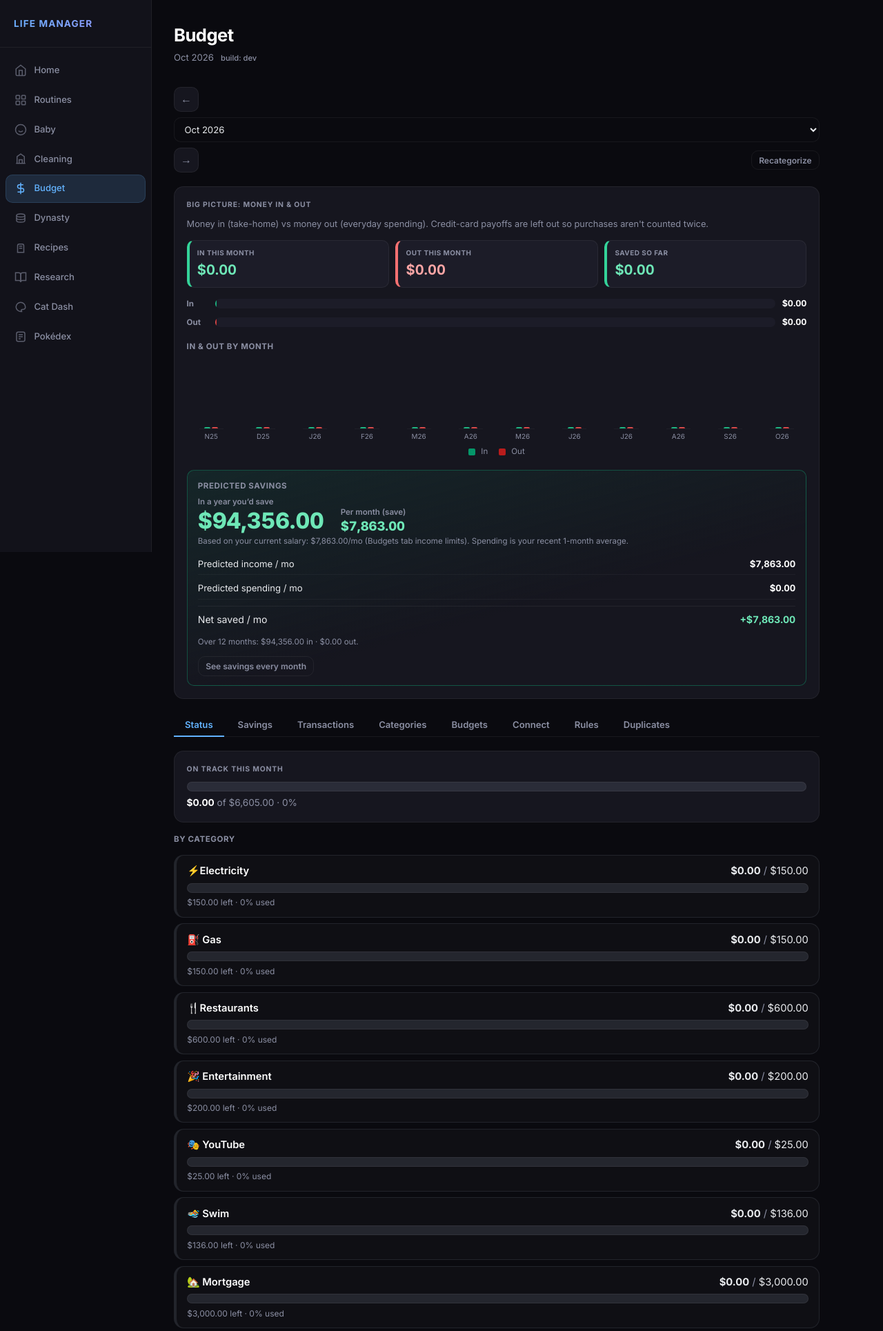
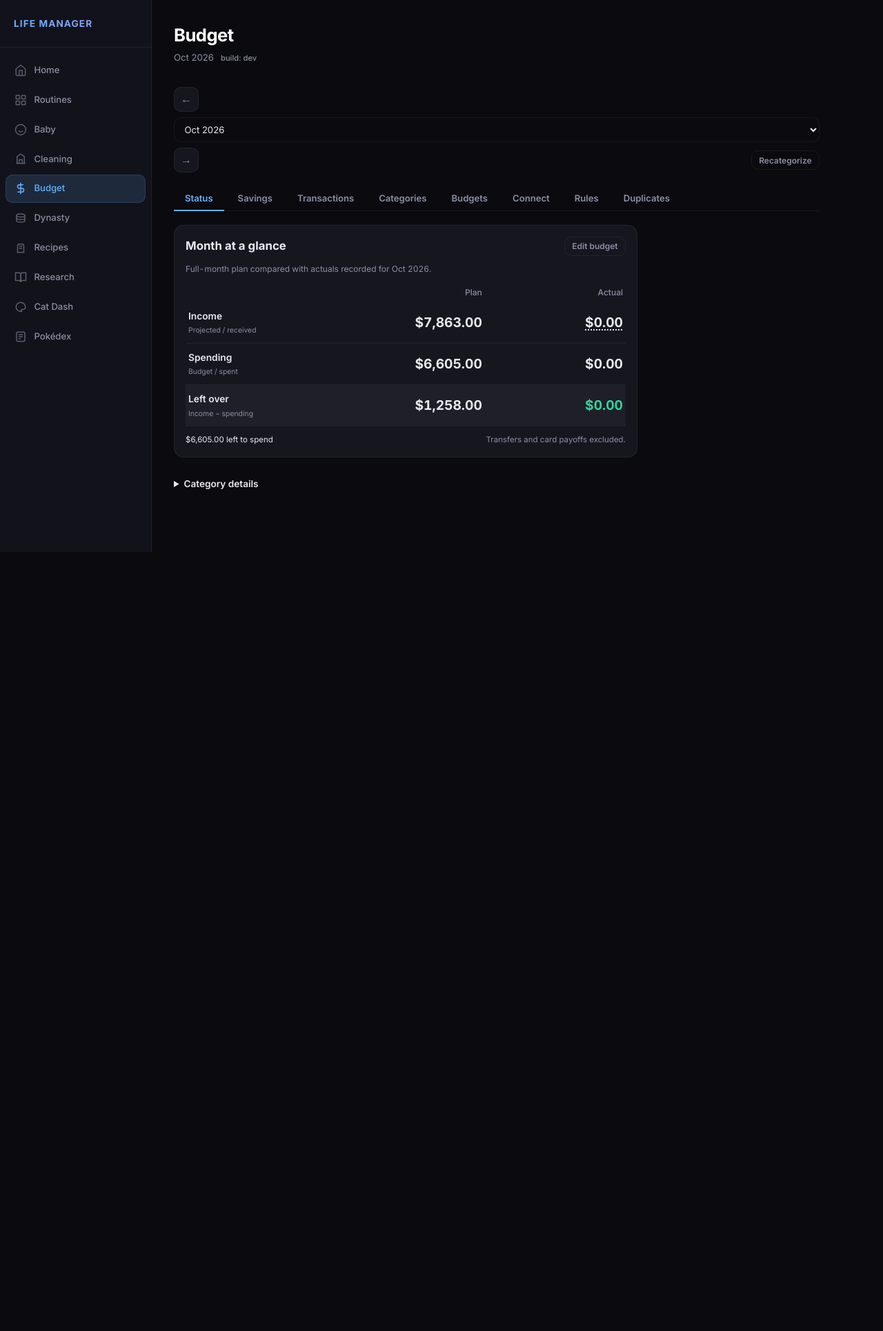
Before and after one commit to Starvard/life-manager, a Flask app: page /budget in a window 1280 px wide. Shown: the top 1929 px of the page at 69% size. After the commit the page ends 800 px from the top, so only its background shows below. Run offline with Flask 3, Linux system fonts and the light colour scheme; data that the repository does not hold is empty; some libraries are stand-ins or nearby versions.

Commit message:
Simplify budget Status to a compact plan versus actual summary (#159)

```diff
--- a/static/css/budget-polish.css
+++ b/static/css/budget-polish.css
@@ -51,3 +51,30 @@ body.budget-polish-active .budget-at-a-glance { display: none; }
 @media (max-width:1100px){ .budget-polish-grid-compact{grid-template-columns:repeat(2,minmax(0,1fr))} }
 @media (max-width:820px){ .budget-polish-header{display:block}.budget-polish-note{margin-top:.45rem}.budget-polish-grid{grid-template-columns:repeat(2,minmax(0,1fr))} }
 @media (max-width:560px){ .budget-polish-grid,.budget-polish-grid-compact{grid-template-columns:1fr}.budget-polish-pair{gap:.5rem}.budget-polish-value{font-size:1.18rem} }
+
+/* Compact, reactive monthly status comparison. */
+.budget-month-summary { max-width: 42rem; padding: 1rem; }
+.budget-month-summary-head { display: flex; align-items: center; justify-content: space-between; gap: .6rem; }
+.budget-month-summary-head h2 { margin: 0; font-size: 1.05rem; }
+.budget-month-table { width: 100%; border-collapse: collapse; table-layout: fixed; font-variant-numeric: tabular-nums; }
+.budget-month-table caption { text-align: left; font-size: .75rem; padding: .65rem 0 .35rem; }
+.budget-month-table th, .budget-month-table td { padding: .65rem .25rem; text-align: right; overflow-wrap: anywhere; }
+.budget-month-table thead th { color: var(--text-muted); font-size: .75rem; font-weight: 500; padding-bottom: .25rem; }
+.budget-month-table th:first-child { text-align: left; width: 36%; }
+.budget-month-table tbody th { font-size: .86rem; font-weight: 600; }
+.budget-month-table small { display: block; margin-top: .15rem; color: var(--text-muted); font-size: .65rem; font-weight: 400; }
+.budget-month-table td { font-size: clamp(.85rem, 3.7vw, 1.2rem); font-weight: 650; }
+.budget-month-table tbody tr + tr { border-top: 1px solid var(--border); }
+.budget-month-table .budget-summary-net { background: rgba(148,163,184,.06); }
+.budget-summary-link { background: none; border: 0; padding: 0; color: var(--accent, #63b3ff); cursor: pointer; font: inherit; }
+.budget-summary-actual { color: inherit; text-decoration: underline dotted; text-underline-offset: .2em; }
+.budget-summary-link:focus-visible { outline: 2px solid var(--accent, #63b3ff); outline-offset: 3px; }
+.budget-summary-footer { display: flex; flex-wrap: wrap; justify-content: space-between; gap: .3rem .8rem; margin-top: .7rem; font-size: .72rem; }
+.budget-month-summary .positive { color: var(--success, #34d399); }
+.budget-month-summary .negative { color: #fca5a5; }
+.budget-status-details { margin: 1rem 0; }
+.budget-status-details > summary { cursor: pointer; font-size: .85rem; font-weight: 600; padding: .5rem 0; }
+@media (max-width: 400px) {
+  .budget-month-summary { padding: .75rem; }
+  .budget-month-table th, .budget-month-table td { padding-left: .15rem; padding-right: .15rem; }
+}
--- a/templates/budget.html
+++ b/templates/budget.html
@@ -37,6 +37,109 @@
     </div>
 </div>
 
+{# ── Sub-tabs ──────────────────────────────────────────────── #}
+<div class="budget-tabs">
+    <button class="budget-tab" :class="{ active: view === 'status' }" @click="view = 'status'">Status</button>
+    <button class="budget-tab" :class="{ active: view === 'savings' }" @click="view = 'savings'">Savings</button>
+    <button class="budget-tab" :class="{ active: view === 'transactions' }" @click="view = 'transactions'">Transactions</button>
+    <button class="budget-tab" :class="{ active: view === 'categories' }" @click="view = 'categories'">Categories</button>
+    <button class="budget-tab" :class="{ active: view === 'budgets' }" @click="view = 'budgets'">Budgets</button>
+    <button class="budget-tab" :class="{ active: view === 'connect' }" @click="goToConnect()">
+        Connect
+        <span class="budget-badge" x-show="plaidItems.length > 0" x-text="plaidItems.length"></span>
+    </button>
+    <button class="budget-tab" :class="{ active: view === 'rules' }" @click="view = 'rules'; loadRules()">Rules</button>
+    <button class="budget-tab" :class="{ active: view === 'duplicates' }" @click="view = 'duplicates'">
+        Duplicates
+        <span class="budget-badge" x-show="duplicateCount > 0" x-text="duplicateCount"></span>
+    </button>
+</div>
+
+{# ── Status view: the primary "am I over or under?" panel ─────── #}
+<div x-show="view === 'status'" x-cloak>
+    <div class="card budget-month-summary">
+        <div class="budget-month-summary-head">
+            <h2>Month at a glance</h2>
+            <button type="button" class="btn btn-sm btn-outline" @click="view = 'budgets'">Edit budget</button>
+        </div>
+        <table class="budget-month-table">
+            <caption class="text-muted">Full-month plan compared with actuals recorded for <span x-text="monthLabel(currentMonth)"></span>.</caption>
+            <thead><tr><th scope="col"></th><th scope="col">Plan</th><th scope="col">Actual</th></tr></thead>
+            <tbody>
+                <tr>
+                    <th scope="row">Income <small>Projected / received</small></th>
+                    <td><span x-show="projectedIncome() > 0" x-text="formatMoney(projectedIncome())"></span><button type="button" class="budget-summary-link" x-show="projectedIncome() <= 0" @click="view = 'budgets'">Set income</button></td>
+                    <td><button type="button" class="budget-summary-link budget-summary-actual" @click="openIncomeBreakdown()" title="View income transactions" x-text="formatMoney(lifestyleIncome())"></button></td>
+                </tr>
+                <tr>
+                    <th scope="row">Spending <small>Budget / spent</small></th>
+                    <td><span x-show="overallStatus().has_budget" x-text="formatMoney(overallStatus().total_budget)"></span><button type="button" class="budget-summary-link" x-show="!overallStatus().has_budget" @click="view = 'budgets'">Set budget</button></td>
+                    <td x-text="formatMoney(lifestyleSpentAbs())"></td>
+                </tr>
+                <tr class="budget-summary-net">
+                    <th scope="row">Left over <small>Income − spending</small></th>
+                    <td :class="projectedIncome() - overallStatus().total_budget < 0 ? 'negative' : ''"
+                        x-text="projectedIncome() > 0 && overallStatus().has_budget ? formatMoney(projectedIncome() - overallStatus().total_budget) : '—'"></td>
+                    <td :class="lifestyleIncome() - lifestyleSpentAbs() < 0 ? 'negative' : 'positive'"
+                        x-text="formatMoney(lifestyleIncome() - lifestyleSpentAbs())"></td>
+                </tr>
+            </tbody>
+        </table>
+        <div class="budget-summary-footer">
+            <span x-show="overallStatus().has_budget" :class="overallStatus().total_remaining < 0 ? 'negative' : ''"
+                  x-text="formatMoney(Math.abs(overallStatus().total_remaining)) + (overallStatus().total_remaining < 0 ? ' over spending budget' : ' left to spend')"></span>
+            <span class="text-muted">Transfers and card payoffs excluded.</span>
+        </div>
+    </div>
+
+    <details class="budget-status-details">
+        <summary>Category details</summary>
+    <h3 class="budget-report-title" x-show="(report.category_status || []).length > 0">By category</h3>
+    <div class="budget-status-list">
+        <template x-for="row in (report.category_status || [])" :key="row.category">
+            <div class="budget-status-row"
+                 :class="{ over: row.over, 'budget-status-row-card-pay': row.category === report.credit_card_payment_category }">
+                <div class="budget-status-row-head">
+                    <span class="budget-status-cat" x-text="row.category"></span>
+                    <span class="budget-status-spent">
+                        <strong x-text="formatMoney(row.spent)"></strong>
+                        <template x-if="!row.no_budget && row.limit > 0">
+                            <span>
+                                <span class="text-muted"> / </span>
+                                <span x-text="formatMoney(row.limit)"></span>
+                            </span>
+                        </template>
+                        <template x-if="row.no_budget">
+                            <span class="text-muted"> (no budget)</span>
+                        </template>
+                    </span>
+                </div>
+                <div class="budget-status-bar" x-show="!row.no_budget && row.limit > 0">
+                    <div class="budget-status-bar-fill"
+                         :class="row.over ? 'over' : (row.percent > 80 ? 'warn' : '')"
+                         :style="'width:' + Math.min(100, row.percent) + '%'"></div>
+                </div>
+                <div class="budget-status-row-note"
+                     x-show="!row.no_budget && row.limit > 0">
+                    <span x-show="!row.over"
+                          x-text="formatMoney(row.remaining) + ' left · ' + row.percent.toFixed(0) + '% used'"></span>
+                    <span x-show="row.over" class="budget-status-over"
+                          x-text="'Over by ' + formatMoney(Math.abs(row.remaining))"></span>
+                </div>
+            </div>
+        </template>
+        <div class="budget-empty" x-show="(report.category_status || []).length === 0">
+            <p>No transactions yet this month. <a href="#" @click.prevent="goToConnect()">Connect a bank</a>
+               or <a href="#" @click.prevent="goToConnect()">upload a CSV</a> to get started.</p>
+        </div>
+    </div>
+    </details>
+</div>
+
+{# ── Savings history: saved or lost each month ───────────────── #}
+<div x-show="view === 'savings'" x-cloak>
+    <details class="budget-status-details budget-trend-details">
+        <summary>Income, spending &amp; projections</summary>
 <div class="card budget-flow-card" x-show="(report.cash_flow_series || []).length > 0" x-cloak>
     <div class="card-title">Big picture: money in &amp; out</div>
     <p class="text-muted" style="font-size:0.8rem; margin: 0 0 0.9rem;">
@@ -137,94 +240,8 @@
     </div>
 </div>
 
-{# ── Sub-tabs ──────────────────────────────────────────────── #}
-<div class="budget-tabs">
-    <button class="budget-tab" :class="{ active: view === 'status' }" @click="view = 'status'">Status</button>
-    <button class="budget-tab" :class="{ active: view === 'savings' }" @click="view = 'savings'">Savings</button>
-    <button class="budget-tab" :class="{ active: view === 'transactions' }" @click="view = 'transactions'">Transactions</button>
-    <button class="budget-tab" :class="{ active: view === 'categories' }" @click="view = 'categories'">Categories</button>
-    <button class="budget-tab" :class="{ active: view === 'budgets' }" @click="view = 'budgets'">Budgets</button>
-    <button class="budget-tab" :class="{ active: view === 'connect' }" @click="goToConnect()">
-        Connect
-        <span class="budget-badge" x-show="plaidItems.length > 0" x-text="plaidItems.length"></span>
-    </button>
-    <button class="budget-tab" :class="{ active: view === 'rules' }" @click="view = 'rules'; loadRules()">Rules</button>
-    <button class="budget-tab" :class="{ active: view === 'duplicates' }" @click="view = 'duplicates'">
-        Duplicates
-        <span class="budget-badge" x-show="duplicateCount > 0" x-text="duplicateCount"></span>
-    </button>
-</div>
+    </details>
 
-{# ── Status view: the primary "am I over or under?" panel ─────── #}
-<div x-show="view === 'status'" x-cloak>
-    <div class="card budget-status-card" x-show="overallStatus().has_budget">
-        <div class="card-title">
-            <span x-show="!overallStatus().over">On track this month</span>
-            <span x-show="overallStatus().over">Over budget</span>
-        </div>
-        <div class="budget-status-bar-wrap">
-            <div class="budget-status-bar">
-                <div class="budget-status-bar-fill"
-                     :class="overallStatus().over ? 'over' : ''"
-                     :style="'width:' + Math.min(100, overallStatus().percent) + '%'"></div>
-            </div>
-            <div class="budget-status-bar-label">
-                <strong x-text="formatMoney(overallStatus().total_spent)"></strong>
-                of <span x-text="formatMoney(overallStatus().total_budget)"></span>
-                <span class="text-muted">&middot;</span>
-                <span x-text="overallStatus().percent.toFixed(0) + '%'"></span>
-            </div>
-        </div>
-    </div>
-    <div class="card" x-show="!overallStatus().has_budget">
-        <div class="card-title">Set a budget to see over / under status</div>
-        <p>Head to the <a href="#" @click.prevent="view='budgets'">Budgets</a> tab to add simple monthly
-           limits per category. You'll get a clear over-or-under bar here once you do.</p>
-    </div>
-
-    <h3 class="budget-report-title" x-show="(report.category_status || []).length > 0">By category</h3>
-    <div class="budget-status-list">
-        <template x-for="row in (report.category_status || [])" :key="row.category">
-            <div class="budget-status-row"
-                 :class="{ over: row.over, 'budget-status-row-card-pay': row.category === report.credit_card_payment_category }">
-                <div class="budget-status-row-head">
-                    <span class="budget-status-cat" x-text="row.category"></span>
-                    <span class="budget-status-spent">
-                        <strong x-text="formatMoney(row.spent)"></strong>
-                        <template x-if="!row.no_budget && row.limit > 0">
-                            <span>
-                                <span class="text-muted"> / </span>
-                                <span x-text="formatMoney(row.limit)"></span>
-                            </span>
-                        </template>
-                        <template x-if="row.no_budget">
-                            <span class="text-muted"> (no budget)</span>
-                        </template>
-                    </span>
-                </div>
-                <div class="budget-status-bar" x-show="!row.no_budget && row.limit > 0">
-                    <div class="budget-status-bar-fill"
-                         :class="row.over ? 'over' : (row.percent > 80 ? 'warn' : '')"
-                         :style="'width:' + Math.min(100, row.percent) + '%'"></div>
-                </div>
-                <div class="budget-status-row-note"
-                     x-show="!row.no_budget && row.limit > 0">
-                    <span x-show="!row.over"
-                          x-text="formatMoney(row.remaining) + ' left · ' + row.percent.toFixed(0) + '% used'"></span>
-                    <span x-show="row.over" class="budget-status-over"
-                          x-text="'Over by ' + formatMoney(Math.abs(row.remaining))"></span>
-                </div>
-            </div>
-        </template>
-        <div class="budget-empty" x-show="(report.category_status || []).length === 0">
-            <p>No transactions yet this month. <a href="#" @click.prevent="goToConnect()">Connect a bank</a>
-               or <a href="#" @click.prevent="goToConnect()">upload a CSV</a> to get started.</p>
-        </div>
-    </div>
-</div>
-
-{# ── Savings history: saved or lost each month ───────────────── #}
-<div x-show="view === 'savings'" x-cloak>
     <div class="card budget-savings-card">
         <div class="card-title">Saved or lost each month</div>
         <p class="text-muted" style="font-size:.85rem; margin:0 0 .85rem;">
```
